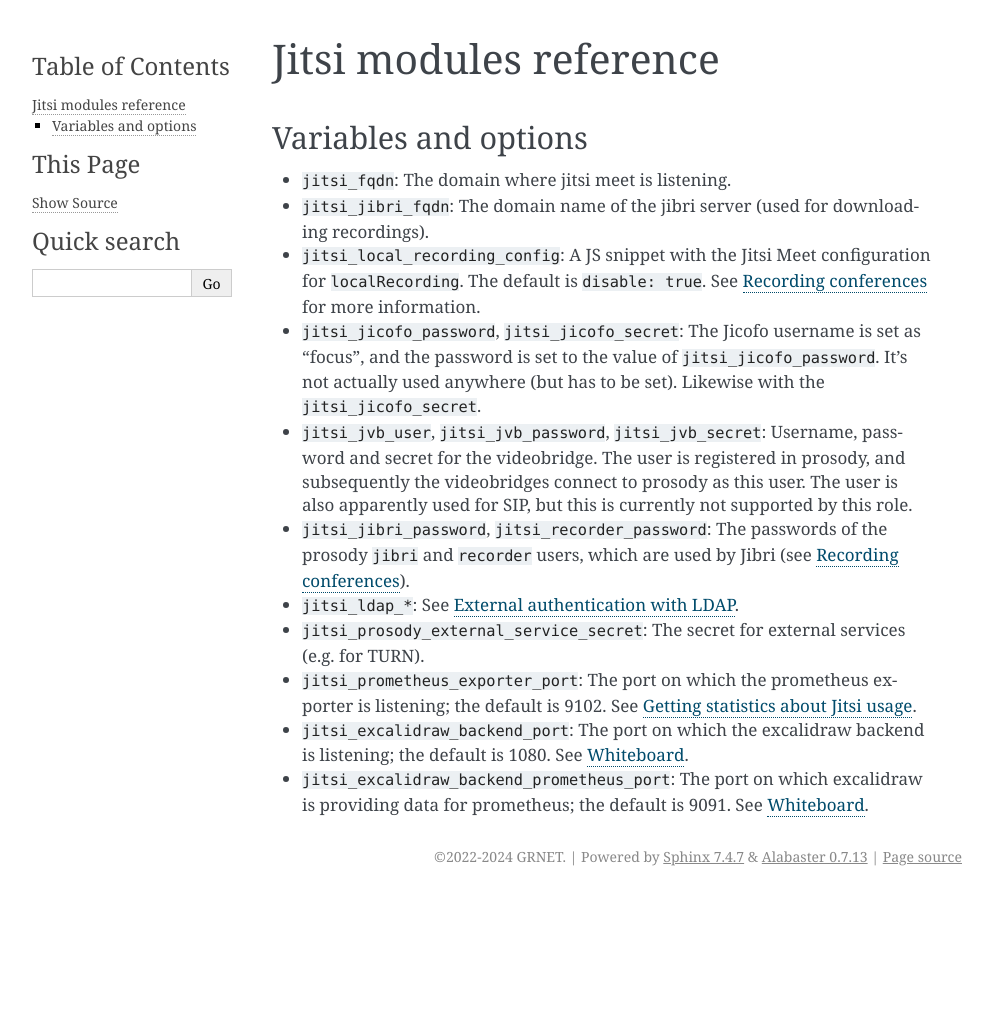
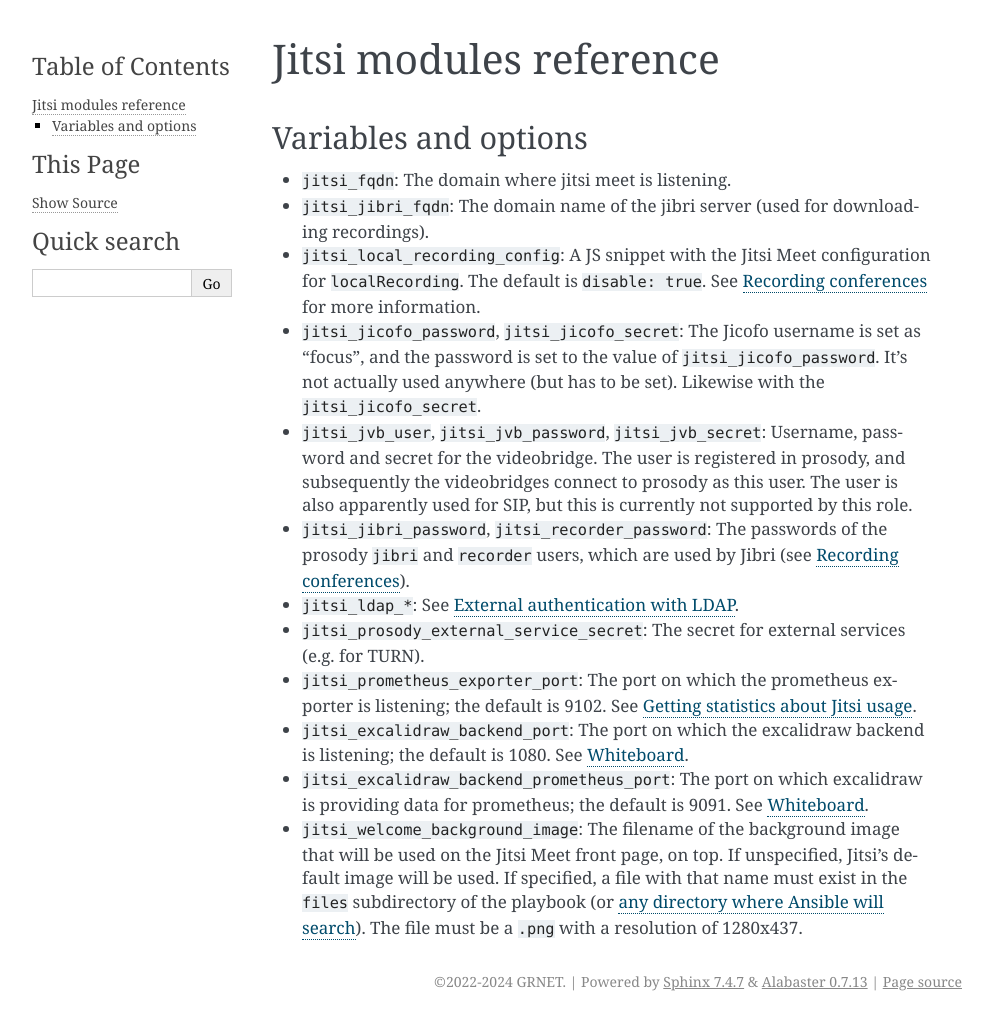
Before and after one commit to grnet/team-collaboration-toolkit, a Sphinx documentation site: the page built from docs/jitsi/reference.rst, in a window 1280 px wide. Shown: the whole page, without its empty margins (148-1141 px from the left). Built offline with Sphinx 7.4.7, drawn with Linux system fonts in a browser that asks for light colours; pages that are not in the unit, such as notebooks, are missing from menus; before the commit the page ends 900 px from its top, so only the background shows below that.

Commit message:
Make Jitsi welcome background image customizable

```diff
--- a/docs/index.rst
+++ b/docs/index.rst
@@ -26,5 +26,3 @@ A collection of modules to set up team collaboration software on Debian.
    jitsi/architecture
    jitsi/guide
    jitsi/reference
-   jitsi/recording
-   jitsi/statistics
--- a/docs/jitsi/reference.rst
+++ b/docs/jitsi/reference.rst
@@ -37,3 +37,11 @@ Variables and options
 - ``jitsi_excalidraw_backend_prometheus_port``: The port on which
   excalidraw is providing data for prometheus; the default is 9091. See
   :ref:`jitsi_whiteboard`.
+- ``jitsi_welcome_background_image``: The filename of the background
+  image that will be used on the Jitsi Meet front page, on top. If
+  unspecified, Jitsi's default image will be used. If specified, a file
+  with that name must exist in the ``files`` subdirectory of the
+  playbook (or `any directory where Ansible will search`_). The file
+  must be a ``.png`` with a resolution of 1280x437.
+
+.. _any directory where Ansible will search: https://docs.ansible.com/ansible/latest/playbook_guide/playbook_pathing.html#resolving-local-relative-paths
```
Also changed, not shown: 2 other files.
